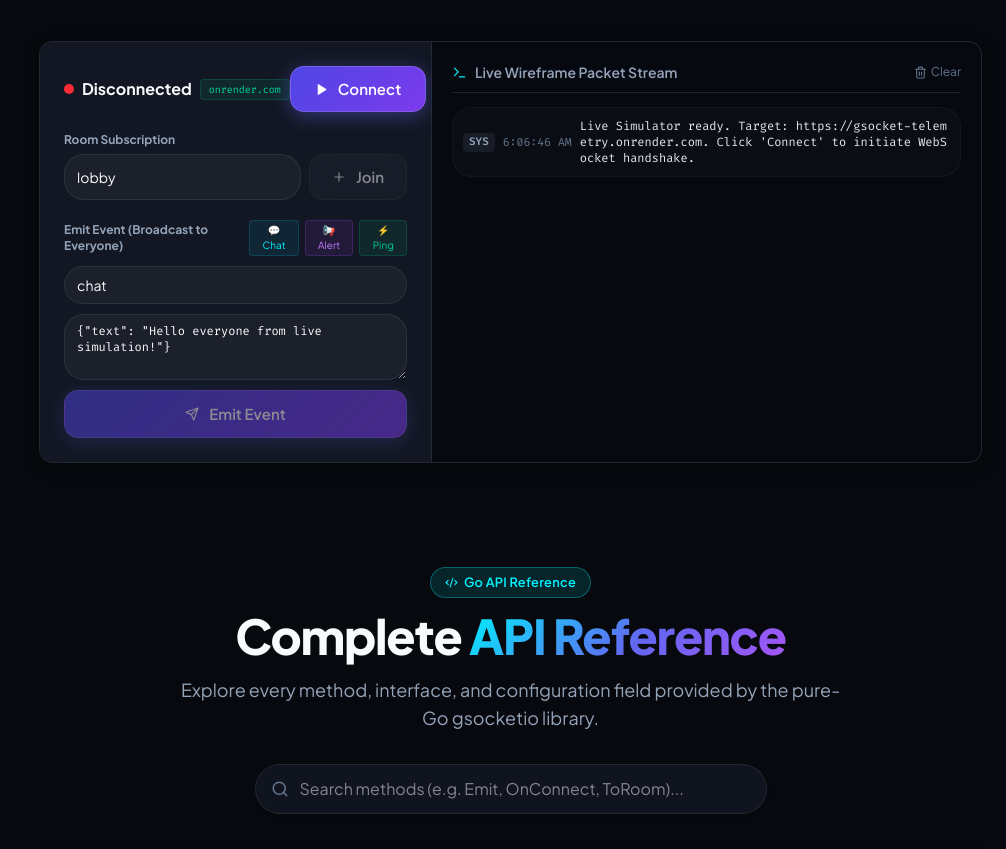
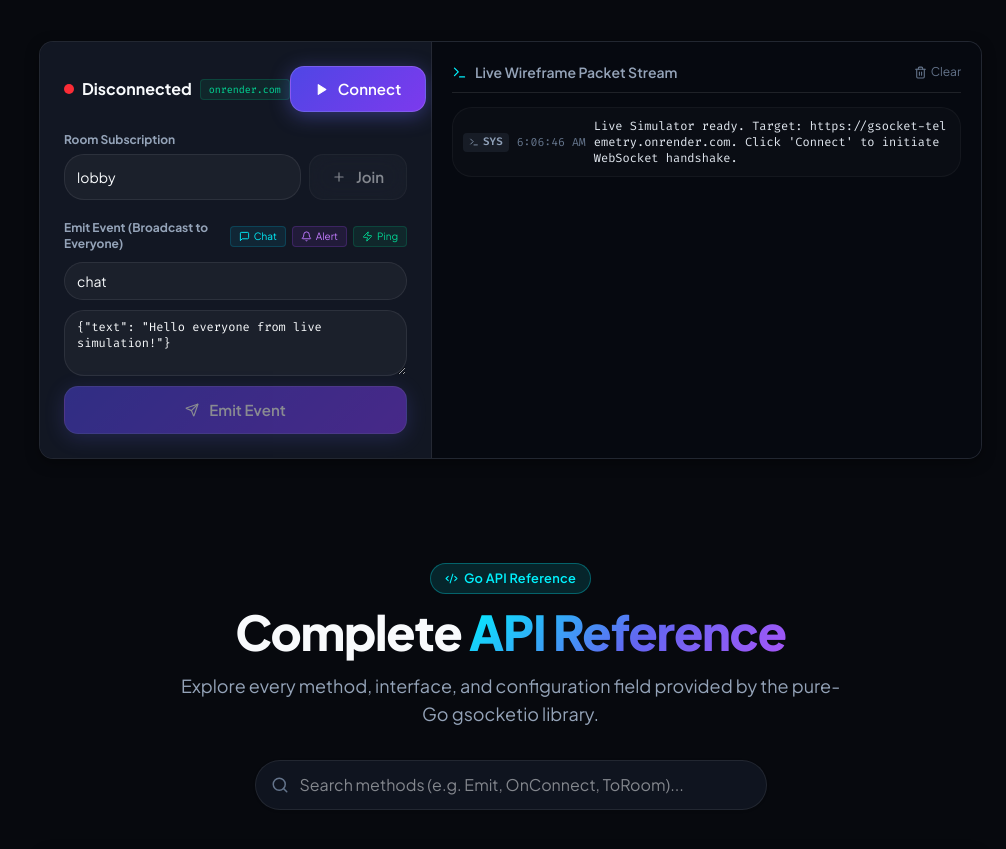
Before and after one commit to shishir1290/gosocketio-website, a Next.js app: page / in a window 1280 px wide. Shown: the part 6467-7316 px from the top of the page, without its empty margins (274-1280 px from the left). Built offline with nearby package versions, Linux system fonts and the light colour scheme; no server answers.

Commit message:
fix: replace emoji icons with lucide-react icons exclusively

```diff
--- a/components/playground/PlaygroundControls.tsx
+++ b/components/playground/PlaygroundControls.tsx
@@ -1,6 +1,6 @@
 "use client";
 
-import { Play, Square, Send, Plus } from "lucide-react";
+import { Play, Square, Send, Plus, MessageSquare, Bell, Zap } from "lucide-react";
 
 interface PlaygroundControlsProps {
   connected: boolean;
@@ -110,9 +110,9 @@ export function PlaygroundControls({
                 onEventNameChange("chat");
                 onEventPayloadChange(JSON.stringify({ text: "Hello everyone from live simulation!" }, null, 2));
               }}
-              className="text-[10px] px-2 py-0.5 rounded bg-cyan-500/10 text-[var(--accent-cyan)] hover:bg-cyan-500/20 border border-cyan-500/20 cursor-pointer"
+              className="text-[10px] px-2 py-0.5 rounded bg-cyan-500/10 text-[var(--accent-cyan)] hover:bg-cyan-500/20 border border-cyan-500/20 cursor-pointer inline-flex items-center gap-1"
             >
-              💬 Chat
+              <MessageSquare size={11} /> Chat
             </button>
             <button
               type="button"
@@ -120,9 +120,9 @@ export function PlaygroundControls({
                 onEventNameChange("broadcast");
                 onEventPayloadChange(JSON.stringify({ alert: "Announcement for all connected clients!" }, null, 2));
               }}
-              className="text-[10px] px-2 py-0.5 rounded bg-purple-500/10 text-purple-400 hover:bg-purple-500/20 border border-purple-500/20 cursor-pointer"
+              className="text-[10px] px-2 py-0.5 rounded bg-purple-500/10 text-purple-400 hover:bg-purple-500/20 border border-purple-500/20 cursor-pointer inline-flex items-center gap-1"
             >
-              📢 Alert
+              <Bell size={11} /> Alert
             </button>
             <button
               type="button"
@@ -130,9 +130,9 @@ export function PlaygroundControls({
                 onEventNameChange("telemetry:ping");
                 onEventPayloadChange("12345");
               }}
-              className="text-[10px] px-2 py-0.5 rounded bg-emerald-500/10 text-emerald-400 hover:bg-emerald-500/20 border border-emerald-500/20 cursor-pointer"
+              className="text-[10px] px-2 py-0.5 rounded bg-emerald-500/10 text-emerald-400 hover:bg-emerald-500/20 border border-emerald-500/20 cursor-pointer inline-flex items-center gap-1"
             >
-              ⚡ Ping
+              <Zap size={11} /> Ping
             </button>
           </div>
         </div>
--- a/components/playground/PlaygroundTerminal.tsx
+++ b/components/playground/PlaygroundTerminal.tsx
@@ -1,7 +1,15 @@
 "use client";
 
 import { RefObject } from "react";
-import { Terminal, Trash2 } from "lucide-react";
+import {
+  Terminal,
+  Trash2,
+  ArrowDownLeft,
+  ArrowUpRight,
+  AlertTriangle,
+  MessageSquare,
+  Zap,
+} from "lucide-react";
 import { LogEntry } from "./types";
 
 interface PlaygroundTerminalProps {
@@ -39,17 +47,24 @@ export function PlaygroundTerminal({
         {logs.map((log) => {
           let badgeColor = "text-slate-400 bg-slate-500/15";
           let prefix = "SYS";
+          let BadgeIcon = Terminal;
 
           if (log.type === "in") {
             badgeColor = "text-emerald-400 bg-emerald-500/15";
             prefix = "RECV";
+            BadgeIcon = ArrowDownLeft;
           } else if (log.type === "out") {
             badgeColor = "text-cyan-400 bg-cyan-400/15";
             prefix = "SEND";
+            BadgeIcon = ArrowUpRight;
           } else if (log.type === "err") {
             badgeColor = "text-red-400 bg-red-500/15";
             prefix = "ERR";
+            BadgeIcon = AlertTriangle;
           }
+
+          const isBroadcast = log.text.includes("[Broadcast from");
+          const isPong = log.text.includes("Pong received");
 
           return (
             <div
@@ -58,14 +73,19 @@ export function PlaygroundTerminal({
             >
               <div className="flex items-center gap-2 flex-wrap sm:flex-nowrap">
                 <span
-                  className={`text-[0.68rem] font-bold py-0.5 px-1.5 rounded ${badgeColor} shrink-0`}
+                  className={`text-[0.68rem] font-bold py-0.5 px-1.5 rounded ${badgeColor} shrink-0 inline-flex items-center gap-1`}
                 >
+                  <BadgeIcon size={10} />
                   {prefix}
                 </span>
                 <span className="text-[var(--text-muted)] text-[0.72rem] shrink-0">
                   {log.time}
                 </span>
-                <span className="text-slate-200 break-all">{log.text}</span>
+                <span className="text-slate-200 break-all inline-flex items-center gap-1.5 flex-wrap">
+                  {isBroadcast && <MessageSquare size={13} className="text-[var(--accent-cyan)] shrink-0" />}
+                  {isPong && <Zap size={13} className="text-emerald-400 shrink-0" />}
+                  <span>{log.text}</span>
+                </span>
               </div>
 
               {log.raw && (
--- a/components/playground/use-simulator.ts
+++ b/components/playground/use-simulator.ts
@@ -135,14 +135,14 @@ export function useSimulator() {
           } else {
             text = String(payload);
           }
-          addLog("in", `💬 [Broadcast from ${sender}]: ${text}`, rawPacket);
+          addLog("in", `[Broadcast from ${sender}]: ${text}`, rawPacket);
         } else if (event === "room_notification") {
           const msg = typeof payload === "object" && payload?.message ? payload.message : JSON.stringify(payload);
-          addLog("sys", `🚪 ${msg}`, rawPacket);
+          addLog("sys", `${msg}`, rawPacket);
         } else if (event === "telemetry:alert") {
-          addLog("err", `⚠️ [ALERT ${payload?.nodeId || ""}]: ${payload?.message || "Incident detected"}`, rawPacket);
+          addLog("err", `[ALERT ${payload?.nodeId || ""}]: ${payload?.message || "Incident detected"}`, rawPacket);
         } else if (event === "telemetry:pong") {
-          addLog("in", `🏓 Pong received: ${payloadStr}`, rawPacket);
+          addLog("in", `Pong received: ${payloadStr}`, rawPacket);
         } else {
           addLog(
             "in",
```
